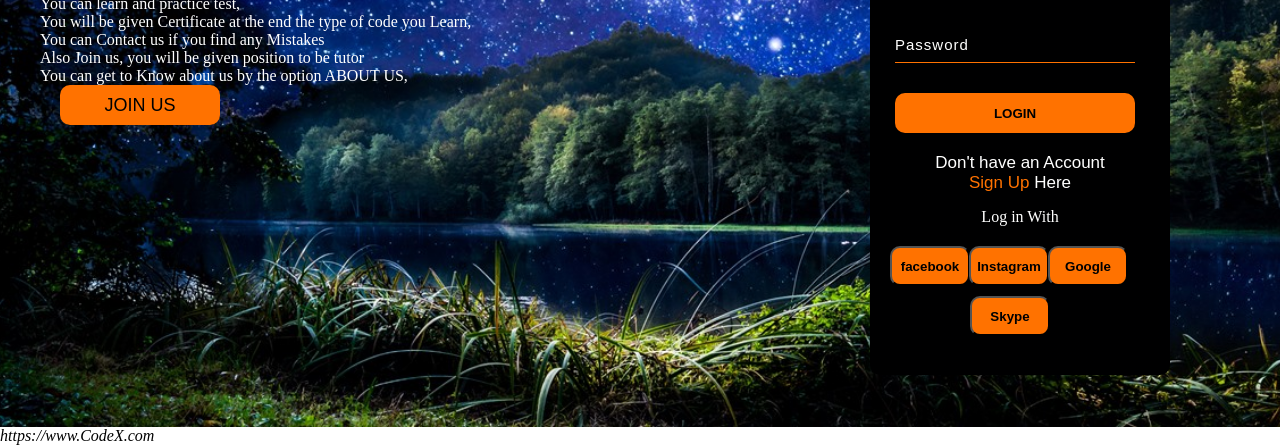
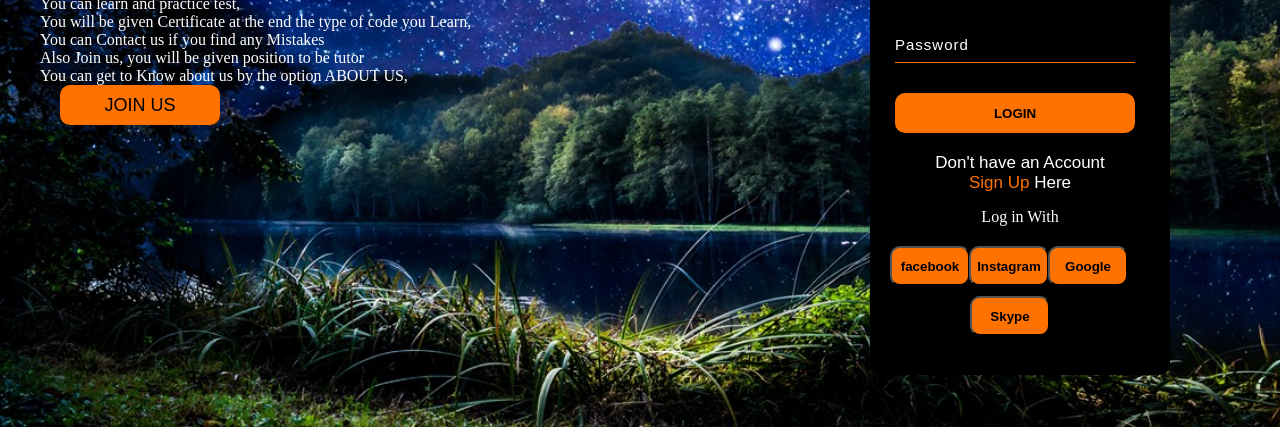
Before and after one commit to premaperi121-pixel/CodeX, a plain HTML site: page index.html in a window 1280 px wide. Shown: the part 445-890 px from the top of the page. Drawn offline with Linux system fonts and the light colour scheme.

Commit message:
Update index.html

```diff
--- a/index.html
+++ b/index.html
@@ -64,5 +64,4 @@
       </div>
     </div>
   </body>
-  <address>https://www.CodeX.com</address>
 </html>
```
